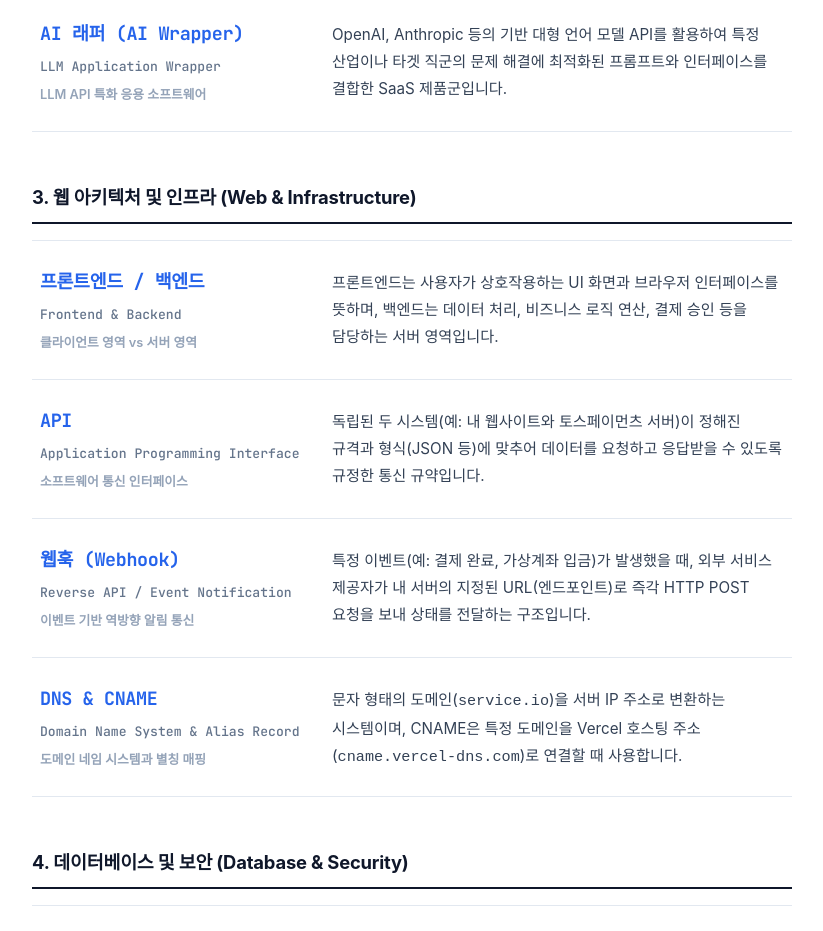
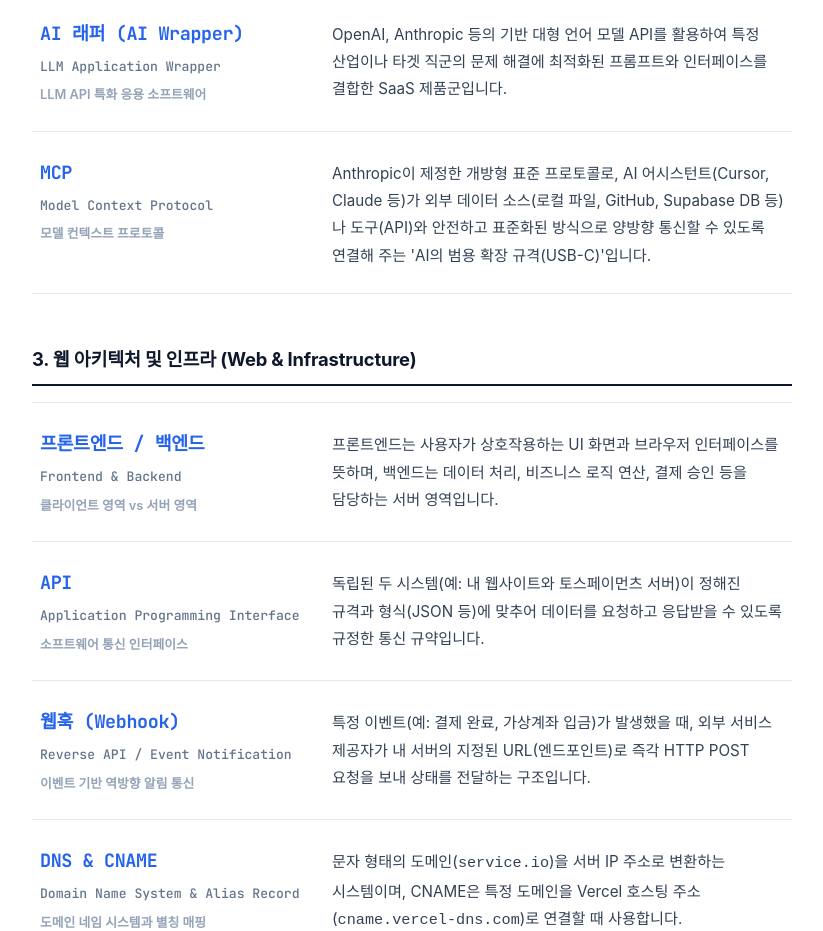
Before and after one commit to space-cap/vercel-hello-world, a website: page guide/index.html in a window 1280 px wide. Shown: the part 4200-5131 px from the top of the page, without its empty margins (373-1196 px from the left). Drawn offline with Linux system fonts and the light colour scheme; a web font is replaced by a local one.

Commit message:
docs(glossary): 핵심 용어 사전에 MCP(Model Context Protocol) 항목 추가

```diff
--- a/guide/index.html
+++ b/guide/index.html
@@ -659,6 +659,17 @@
         <p>OpenAI, Anthropic 등의 기반 대형 언어 모델 API를 활용하여 특정 산업이나 타겟 직군의 문제 해결에 최적화된 프롬프트와 인터페이스를 결합한 SaaS 제품군입니다.</p>
       </div>
     </div>
+
+    <div class="glossary-dict-row">
+      <div class="glossary-dict-term">
+        <strong class="dict-term-main">MCP</strong>
+        <span class="dict-term-en">Model Context Protocol</span>
+        <span class="dict-term-ko">모델 컨텍스트 프로토콜</span>
+      </div>
+      <div class="glossary-dict-desc">
+        <p>Anthropic이 제정한 개방형 표준 프로토콜로, AI 어시스턴트(Cursor, Claude 등)가 외부 데이터 소스(로컬 파일, GitHub, Supabase DB 등)나 도구(API)와 안전하고 표준화된 방식으로 양방향 통신할 수 있도록 연결해 주는 'AI의 범용 확장 규격(USB-C)'입니다.</p>
+      </div>
+    </div>
   </div>
 
   <!-- 3. 웹 아키텍처 및 인프라 -->
```
Also changed, not shown: guide/chapters/00-glossary.html (+11 -0 lines).
